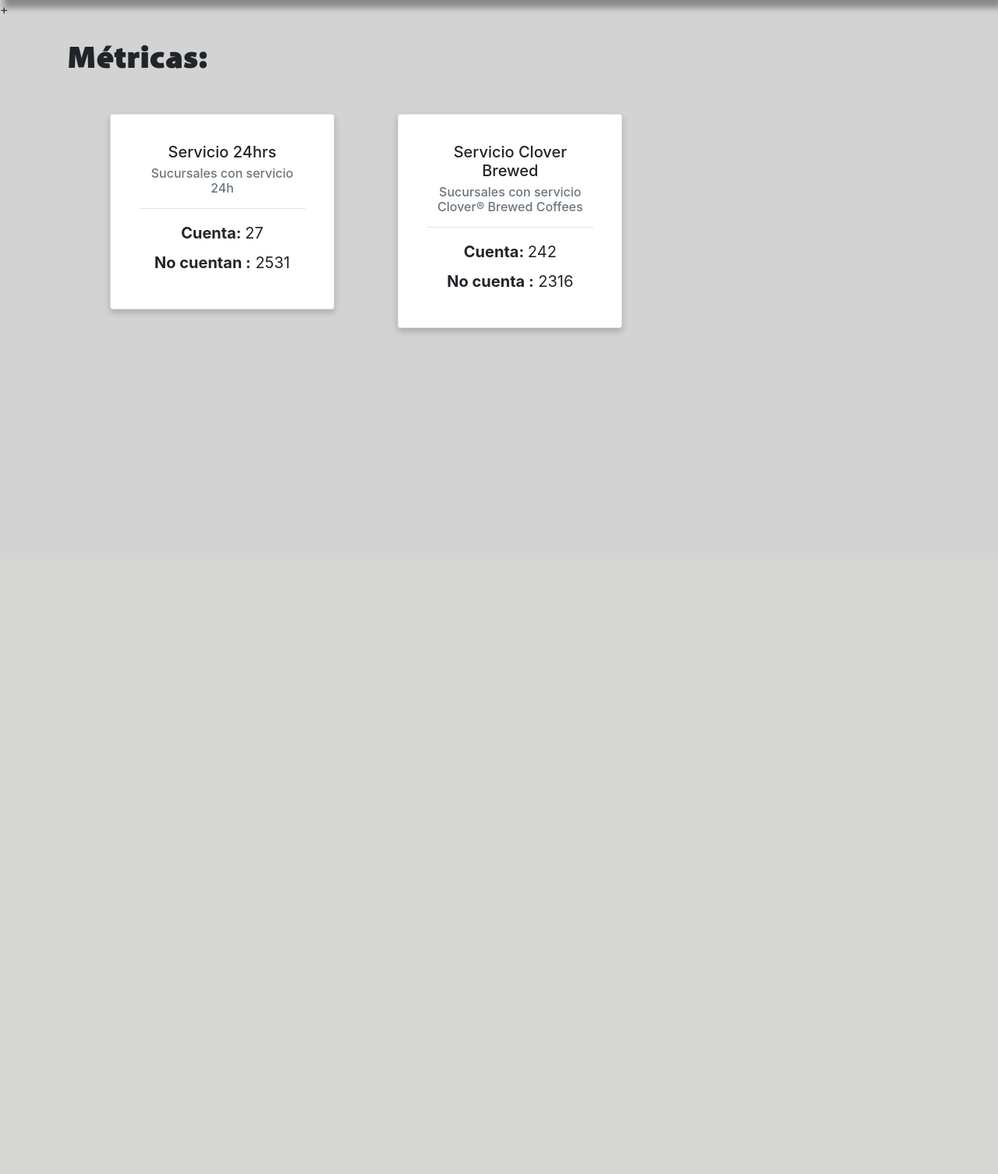
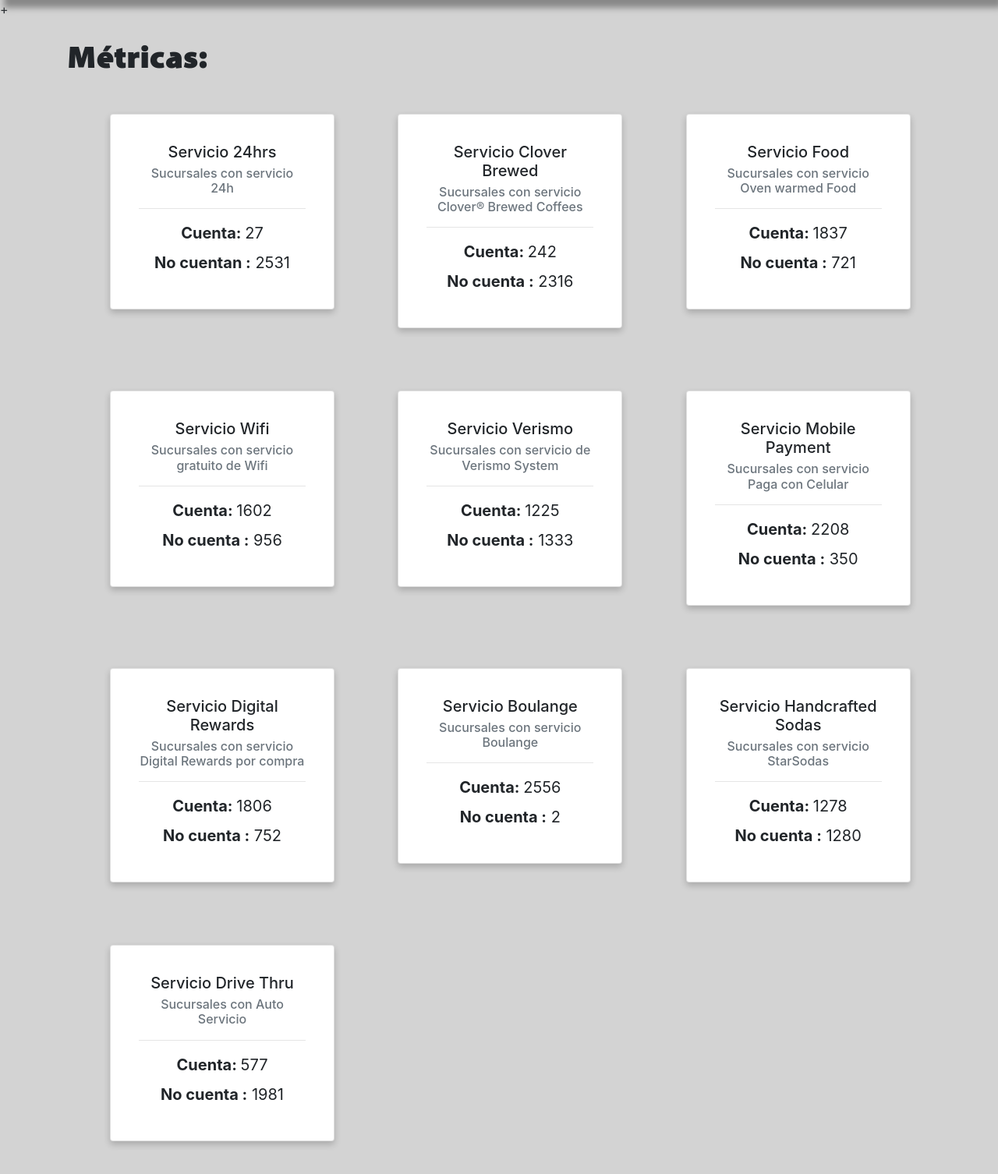
Before and after one commit to Awtry/Python_Georeferencia, a Django app: page /listastarbucks/ in a window 1280 px wide. Shown: the part 82-1588 px from the top of the page at 78% size. Before the commit the page ends 510 px from the top, so only its background shows below. Run offline with Django 4.2, Linux system fonts and the light colour scheme; some libraries are stand-ins or nearby versions.

Commit message:
Metricas
-Métricas.html
-views.py (FUNCIONES)

```diff
--- a/EX_1/AppExam/templates/metricas.html
+++ b/EX_1/AppExam/templates/metricas.html
@@ -21,8 +21,8 @@
                         <h5 class="card-title">Servicio 24hrs</h5>
                         <h6 class="card-subtitle mb-2 text-muted">Sucursales con servicio 24h</h6>
                         <hr>
-                        <label class="cardContent"><b>Cuenta: </b>{{siServicioHoras}}</label><br>
-                        <label class="cardContent"><b>No cuentan :</b> {{noServicioHoras}}</label>
+                        <label class="cardContent"><b>Cuenta: </b>{{siHoras}}</label><br>
+                        <label class="cardContent"><b>No cuentan :</b> {{noHoras}}</label>
                     </div>
                 </div>
             </div>
@@ -33,17 +33,107 @@
                         <h5 class="card-title">Servicio Clover Brewed</h5>
                         <h6 class="card-subtitle mb-2 text-muted">Sucursales con servicio Clover® Brewed Coffees</h6>
                         <hr>
-                        <label class="cardContent"><b>Cuenta: </b>{{siservicioClover}}</label><br>
-                        <label class="cardContent"><b>No cuenta :</b> {{noservicioClover}}</label>
+                        <label class="cardContent"><b>Cuenta: </b>{{siClover}}</label><br>
+                        <label class="cardContent"><b>No cuenta :</b> {{noClover}}</label>
                     </div>
                 </div>
             </div>
 
+            <div class="col-12 col-sm-12 col-md-6 col-lg-4 col-xl-4">
+                <div class="card" id="cardServicio24">
+                    <div class="card-body">
+                        <h5 class="card-title">Servicio Food</h5>
+                        <h6 class="card-subtitle mb-2 text-muted">Sucursales con servicio Oven warmed Food</h6>
+                        <hr>
+                        <label class="cardContent"><b>Cuenta: </b>{{siFood}}</label><br>
+                        <label class="cardContent"><b>No cuenta :</b> {{noFood}}</label>
+                    </div>
+                </div>
+            </div>
 
+            <div class="col-12 col-sm-12 col-md-6 col-lg-4 col-xl-4">
+                <div class="card" id="cardServicio24">
+                    <div class="card-body">
+                        <h5 class="card-title">Servicio Wifi</h5>
+                        <h6 class="card-subtitle mb-2 text-muted">Sucursales con servicio gratuito de Wifi</h6>
+                        <hr>
+                        <label class="cardContent"><b>Cuenta: </b>{{siWifi}}</label><br>
+                        <label class="cardContent"><b>No cuenta :</b> {{noWifi}}</label>
+                    </div>
+                </div>
+            </div>
 
+            <div class="col-12 col-sm-12 col-md-6 col-lg-4 col-xl-4">
+                <div class="card" id="cardServicio24">
+                    <div class="card-body">
+                        <h5 class="card-title">Servicio Verismo</h5>
+                        <h6 class="card-subtitle mb-2 text-muted">Sucursales con servicio de Verismo System</h6>
+                        <hr>
+                        <label class="cardContent"><b>Cuenta: </b>{{siVerismo}}</label><br>
+                        <label class="cardContent"><b>No cuenta :</b> {{noVerismo}}</label>
+                    </div>
+                </div>
+            </div>
 
+            <div class="col-12 col-sm-12 col-md-6 col-lg-4 col-xl-4">
+                <div class="card" id="cardServicio24">
+                    <div class="card-body">
+                        <h5 class="card-title">Servicio Mobile Payment</h5>
+                        <h6 class="card-subtitle mb-2 text-muted">Sucursales con servicio Paga con Celular</h6>
+                        <hr>
+                        <label class="cardContent"><b>Cuenta: </b>{{siMobilePay}}</label><br>
+                        <label class="cardContent"><b>No cuenta :</b> {{noMobilePay}}</label>
+                    </div>
+                </div>
+            </div>
 
+            <div class="col-12 col-sm-12 col-md-6 col-lg-4 col-xl-4">
+                <div class="card" id="cardServicio24">
+                    <div class="card-body">
+                        <h5 class="card-title">Servicio Digital Rewards</h5>
+                        <h6 class="card-subtitle mb-2 text-muted">Sucursales con servicio Digital Rewards por compra</h6>
+                        <hr>
+                        <label class="cardContent"><b>Cuenta: </b>{{siDigitalReds}}</label><br>
+                        <label class="cardContent"><b>No cuenta :</b> {{noDigitalReds}}</label>
+                    </div>
+                </div>
+            </div>
 
+            <div class="col-12 col-sm-12 col-md-6 col-lg-4 col-xl-4">
+                <div class="card" id="cardServicio24">
+                    <div class="card-body">
+                        <h5 class="card-title">Servicio Boulange</h5>
+                        <h6 class="card-subtitle mb-2 text-muted">Sucursales con servicio Boulange</h6>
+                        <hr>
+                        <label class="cardContent"><b>Cuenta: </b>{{siBoulange}}</label><br>
+                        <label class="cardContent"><b>No cuenta :</b> {{noBoulange}}</label>
+                    </div>
+                </div>
+            </div>
+
+            <div class="col-12 col-sm-12 col-md-6 col-lg-4 col-xl-4">
+                <div class="card" id="cardServicio24">
+                    <div class="card-body">
+                        <h5 class="card-title">Servicio Handcrafted Sodas</h5>
+                        <h6 class="card-subtitle mb-2 text-muted">Sucursales con servicio StarSodas</h6>
+                        <hr>
+                        <label class="cardContent"><b>Cuenta: </b>{{siSodas}}</label><br>
+                        <label class="cardContent"><b>No cuenta :</b> {{noSodas}}</label>
+                    </div>
+                </div>
+            </div>
+
+            <div class="col-12 col-sm-12 col-md-6 col-lg-4 col-xl-4">
+                <div class="card" id="cardServicio24">
+                    <div class="card-body">
+                        <h5 class="card-title">Servicio Drive Thru</h5>
+                        <h6 class="card-subtitle mb-2 text-muted">Sucursales con Auto Servicio</h6>
+                        <hr>
+                        <label class="cardContent"><b>Cuenta: </b>{{siDriveThru}}</label><br>
+                        <label class="cardContent"><b>No cuenta :</b> {{noDriveThru}}</label>
+                    </div>
+                </div>
+            </div>
 
 
 
--- a/EX_1/AppExam/views.py
+++ b/EX_1/AppExam/views.py
@@ -41,29 +41,140 @@
     df = pd.read_csv(f'{os.path.dirname(os.path.abspath(__file__))}/static/data/starbucks.csv')
 
     servicioAbierto = df['24_hour_service']
-    siServicioHoras = 0
-    noServicioHoras = 0
-
+    siHoras = 0
+    noHoras = 0
     for i in servicioAbierto:
         if i == 1:
-            siServicioHoras = siServicioHoras+1
+            siHoras = siHoras+1
         elif i == 0:
-            noServicioHoras = noServicioHoras+1
+            noHoras = noHoras+1
 
 
     servicioClover = df['starbucks_reserve_clover_brewed']
-    siservicioClover = 0
-    noservicioClover = 0
+    siClover = 0
+    noClover = 0
     for i in servicioClover:
         if i == 1:
-            siservicioClover = siservicioClover+1
+            siClover = siClover+1
         elif i == 0:
-            noservicioClover = noservicioClover+1
+            noClover = noClover+1
+
+
+
+    servicioFood = df['oven_warmed_food']
+    siFood = 0
+    noFood = 0
+    for i in servicioFood:
+        if i == 1:
+            siFood = siFood+1
+        elif i == 0:
+            noFood = noFood+1
+
+
+
+    servicioWiFi = df['free_wi_fi']
+    siWifi = 0
+    noWifi = 0
+    for i in servicioWiFi:
+        if i == 1:
+            siWifi = siWifi+1
+        elif i == 0:
+            noWifi = noWifi+1
+
+
+
+    servicioVerismo= df['verismo_system']
+    siVerismo = 0
+    noVerismo = 0
+    for i in servicioVerismo:
+        if i == 1:
+            siVerismo = siVerismo+1
+        elif i == 0:
+            noVerismo = noVerismo+1
+
+
+    servicioMobilePay= df['mobile_payment']
+    siMobilePay = 0
+    noMobilePay = 0
+    for i in servicioMobilePay:
+        if i == 1:
+            siMobilePay = siMobilePay+1
+        elif i == 0:
+            noMobilePay = noMobilePay+1
+
+
+
+    servicioDigitalReds= df['digital_rewards']
+    siDigitalReds = 0
+    noDigitalReds = 0
+    for i in servicioDigitalReds:
+        if i == 1:
+            siDigitalReds = siDigitalReds+1
+        elif i == 0:
+            noDigitalReds = noDigitalReds+1
+
+
+
+    servicioBoulange= df['la_boulange']
+    siBoulange = 0
+    noBoulange = 0
+    for i in servicioBoulange:
+        if i == 1:
+            siBoulange = siBoulange+1
+        elif i == 0:
+            noBoulange = noBoulange+1
+
+
+
+
+    servicioSodas= df['fizzio_handcrafted_sodas']
+    siSodas = 0
+    noSodas = 0
+    for i in servicioSodas:
+        if i == 1:
+            siSodas = siSodas+1
+        elif i == 0:
+            noSodas = noSodas+1
+
+
+
+
+    servicioDriveThru= df['drive_thru']
+    siDriveThru = 0
+    noDriveThru = 0
+    for i in servicioDriveThru:
+        if i == 1:
+            siDriveThru = siDriveThru+1
+        elif i == 0:
+            noDriveThru = noDriveThru+1
+
+
+
 
 
 
     template = loader.get_template('metricas.html')
-    context = {'noServicioHoras':noServicioHoras, 'siServicioHoras':siServicioHoras, 'siservicioClover':siservicioClover,'noservicioClover':noservicioClover}
+    context = {
+        'siHoras':siHoras,
+        'noHoras':noHoras,
+        'siClover':siClover,
+        'noClover':noClover,
+        'siFood':siFood,
+        'noFood': noFood,
+        'siWifi':siWifi,
+        'noWifi':noWifi ,
+        'siVerismo': siVerismo,
+        'noVerismo': noVerismo,
+        'siMobilePay': siMobilePay,
+        'noMobilePay': noMobilePay,
+        'siDigitalReds': siDigitalReds,
+        'noDigitalReds': noDigitalReds,
+        'siBoulange': siBoulange,
+        'noBoulange': noBoulange,
+        'siSodas': siSodas,
+        'noSodas': noSodas,
+        'siDriveThru': siDriveThru,
+        'noDriveThru': noDriveThru  }
 
     return HttpResponse(template.render(context, request))
 
```
